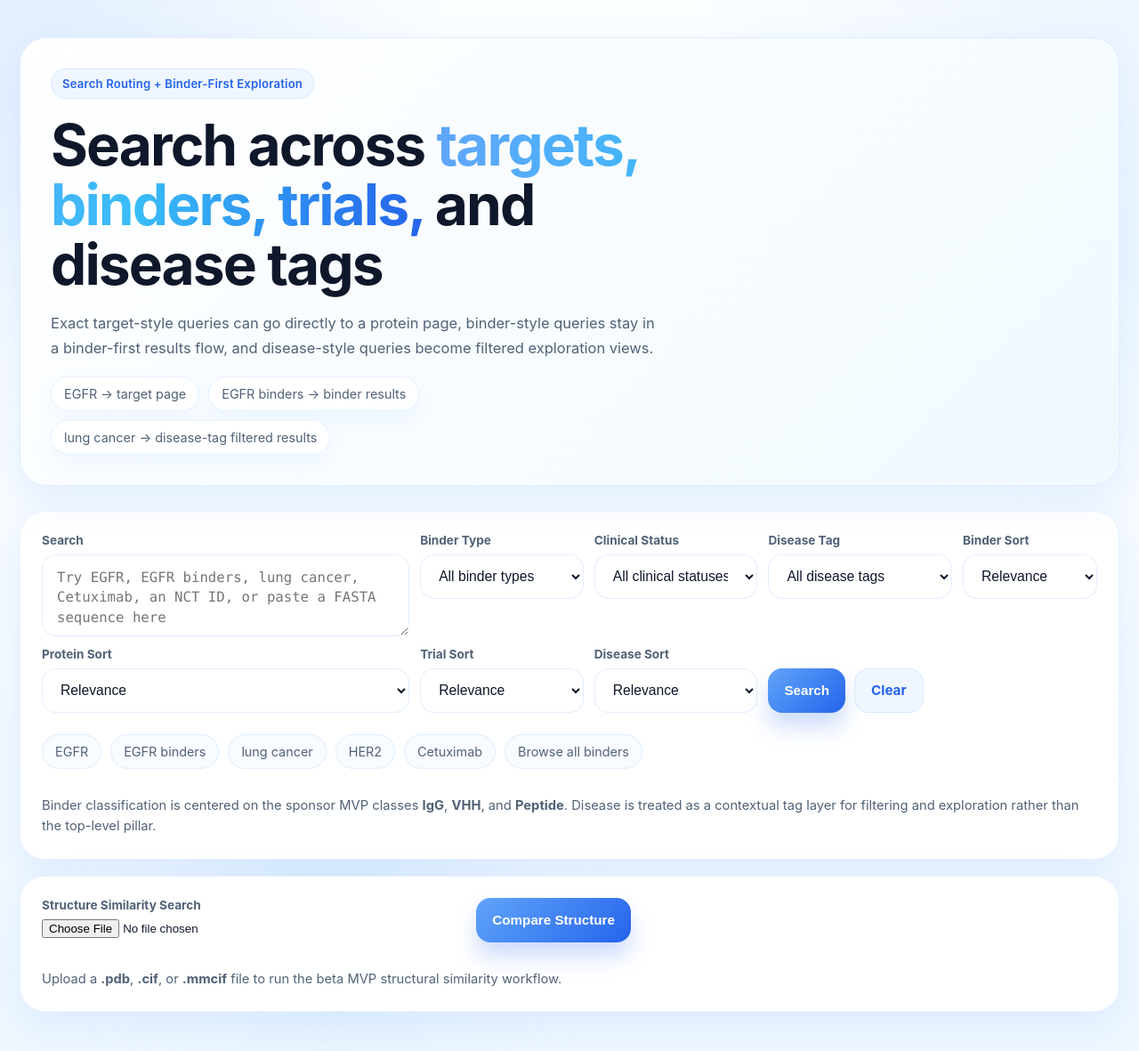
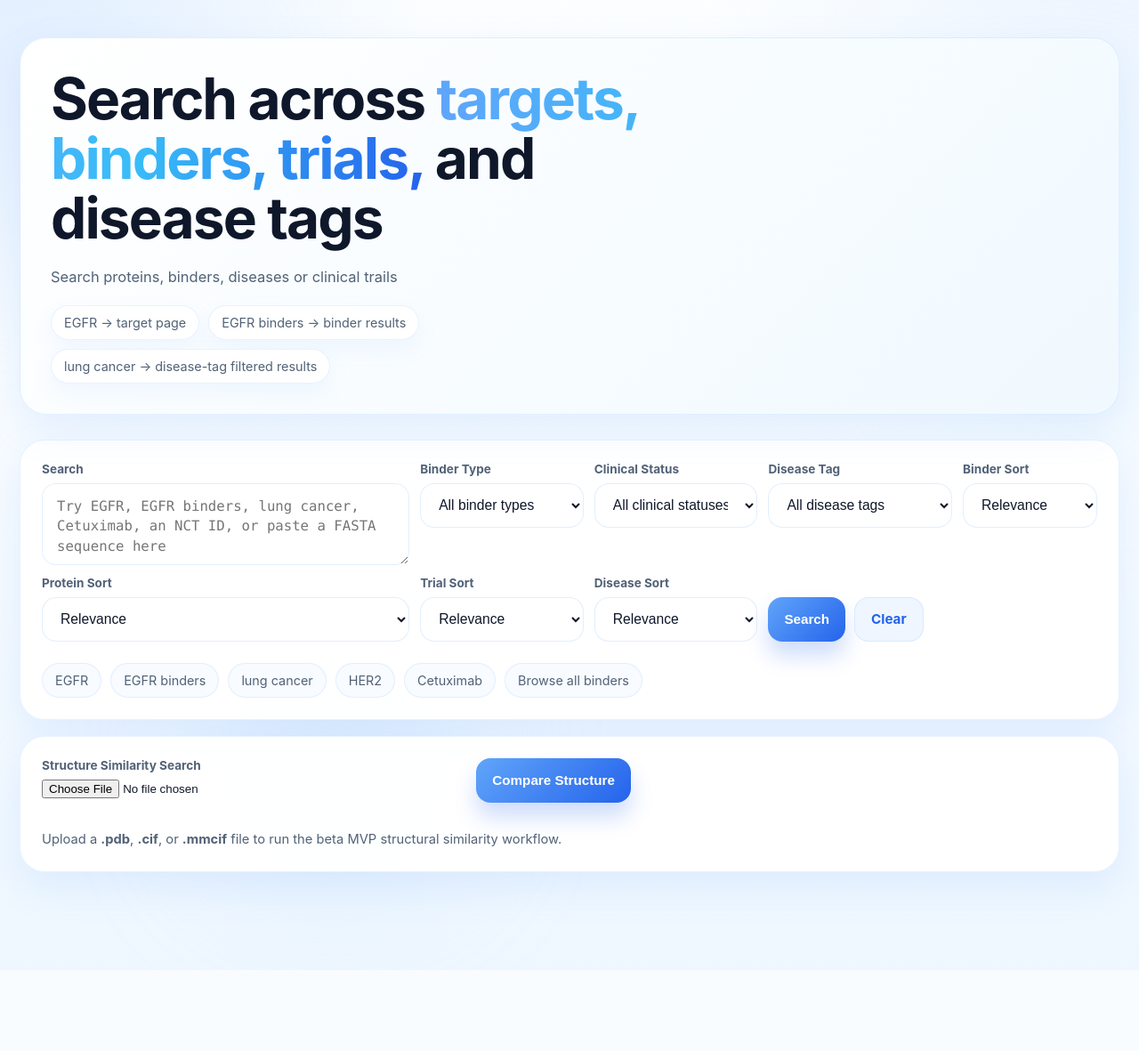
Before and after one commit to VishalThakur17/MolecularSearchTool, a Flask app: page / in a window 1280 px wide. Shown: the part 79-1260 px from the top of the page at 89% size. After the commit the page ends 1169 px from the top, so only its background shows below. Run offline with Flask 3, Linux system fonts and the light colour scheme; data that the repository does not hold is empty; some libraries are stand-ins or nearby versions.

Commit message:
UI Updates

```diff
--- a/templates/index.html
+++ b/templates/index.html
@@ -667,11 +667,9 @@
         <div class="hero-panel">
           <div class="hero-grid">
             <div class="hero-left">
-              <div class="eyebrow">Search Routing + Binder-First Exploration</div>
               <h1>Search across <span class="accent">targets, binders, trials,</span> and disease tags</h1>
               <p>
-                Exact target-style queries can go directly to a protein page, binder-style queries stay in a binder-first results flow,
-                and disease-style queries become filtered exploration views.
+                Search proteins, binders, diseases or clinical trails
               </p>
               <div class="hero-badges">
                 <div class="hero-badge">EGFR → target page</div>
@@ -777,10 +775,6 @@
               <a class="quick-link" href="/?q=HER2">HER2</a>
               <a class="quick-link" href="/?q=Cetuximab">Cetuximab</a>
               <a class="quick-link" href="/binders">Browse all binders</a>
-            </div>
-            <div class="route-note" style="margin-top:14px;color:var(--muted);font-size:0.92rem;line-height:1.6;">
-              Binder classification is centered on the sponsor MVP classes <strong>IgG</strong>, <strong>VHH</strong>, and <strong>Peptide</strong>.
-              Disease is treated as a contextual tag layer for filtering and exploration rather than the top-level pillar.
             </div>
           </form>
         </div>
--- a/templates/trial_detail.html
+++ b/templates/trial_detail.html
@@ -310,7 +310,7 @@
             <div class="eyebrow">Trial Exploration Hub</div>
             <h1>{{ trial.nct_id or trial.trial_title }}</h1>
             <p class="subtitle">
-                This trial page is designed to keep users moving through the connected biology and therapeutic context rather than treating the clinical trial as an endpoint.
+
             </p>
 
             <div class="badge-row">
```
Also changed, not shown: templates/binder_detail.html (+4 -6 lines), templates/protein_detail.html (+2 -8 lines).
